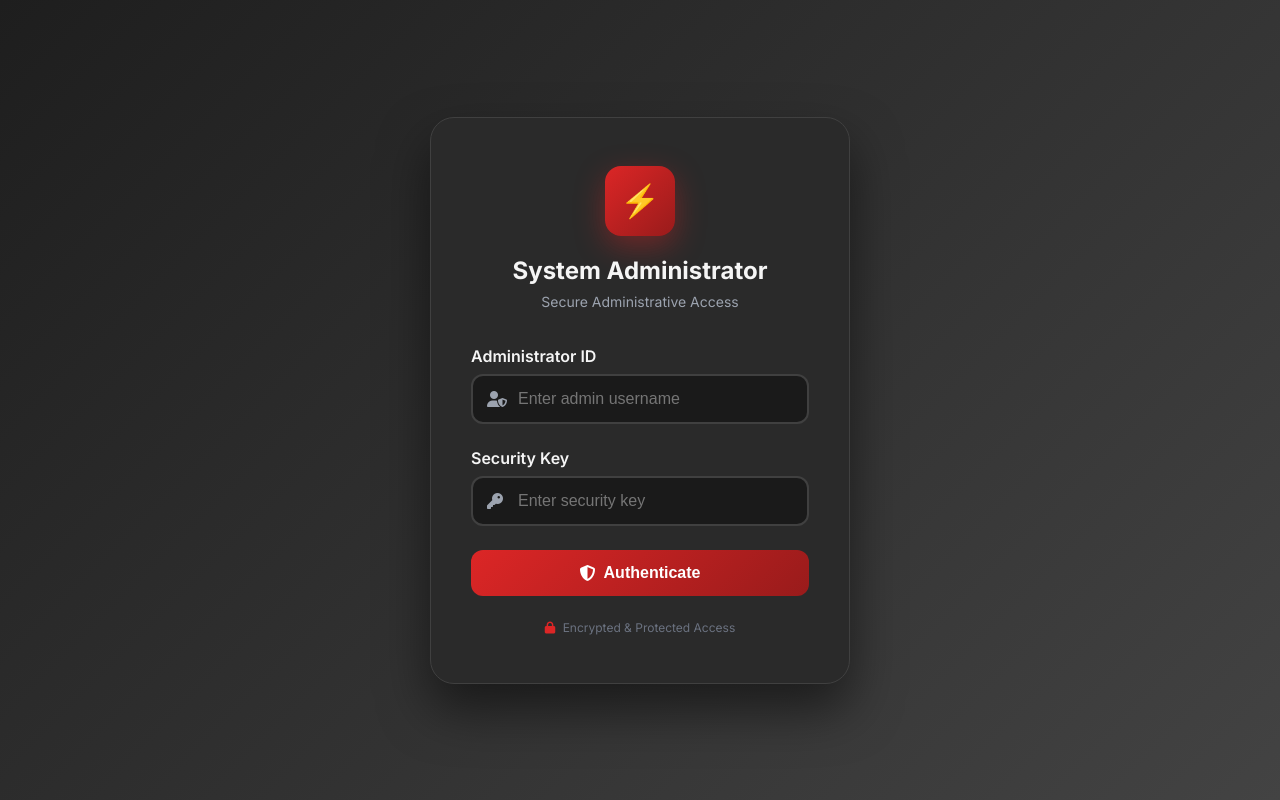
After one commit to Shahinshac/Web-based-inventory, a Python web app: template python-app/templates/admin_login.html in a window 1280 px wide. The commit adds this page. Run offline with Jinja, Linux system fonts and the light colour scheme; the template is opened without the code that fills it, so the values that code supplies are empty.

Commit message:
Security: Update admin password, add CSRF protection, rate limiting, and hidden admin login

```diff
--- /dev/null
+++ b/python-app/templates/admin_login.html
@@ -0,0 +1,211 @@
+<!DOCTYPE html>
+<html lang="en">
+<head>
+    <meta charset="UTF-8">
+    <meta name="viewport" content="width=device-width, initial-scale=1.0">
+    <title>System Administrator | Secure Access</title>
+    <link href="https://fonts.googleapis.com/css2?family=Inter:wght@400;500;600;700&display=swap" rel="stylesheet">
+    <link rel="stylesheet" href="https://cdnjs.cloudflare.com/ajax/libs/font-awesome/6.5.1/css/all.min.css">
+    <style>
+        * { margin: 0; padding: 0; box-sizing: border-box; }
+
+        body {
+            font-family: 'Inter', sans-serif;
+            min-height: 100vh;
+            background: linear-gradient(135deg, #1e1e1e 0%, #434343 100%);
+            display: flex;
+            align-items: center;
+            justify-content: center;
+            padding: 20px;
+        }
+
+        .admin-container {
+            width: 100%;
+            max-width: 420px;
+        }
+
+        .admin-card {
+            background: #2a2a2a;
+            border-radius: 24px;
+            box-shadow: 0 25px 50px rgba(0, 0, 0, 0.5);
+            padding: 48px 40px;
+            border: 1px solid #404040;
+        }
+
+        .admin-header {
+            text-align: center;
+            margin-bottom: 36px;
+        }
+
+        .admin-logo {
+            width: 70px;
+            height: 70px;
+            background: linear-gradient(135deg, #dc2626, #991b1b);
+            border-radius: 16px;
+            display: flex;
+            align-items: center;
+            justify-content: center;
+            font-size: 2rem;
+            margin: 0 auto 20px;
+            box-shadow: 0 10px 30px rgba(220, 38, 38, 0.4);
+        }
+
+        .admin-header h1 {
+            font-size: 1.5rem;
+            color: #f5f5f5;
+            margin-bottom: 8px;
+        }
+
+        .admin-header p {
+            color: #9ca3af;
+            font-size: 0.875rem;
+        }
+
+        .form-group {
+            margin-bottom: 24px;
+        }
+
+        .form-group label {
+            display: block;
+            font-weight: 600;
+            color: #f5f5f5;
+            margin-bottom: 8px;
+        }
+
+        .input-wrapper {
+            position: relative;
+        }
+
+        .input-wrapper i {
+            position: absolute;
+            left: 16px;
+            top: 50%;
+            transform: translateY(-50%);
+            color: #9ca3af;
+        }
+
+        .form-control {
+            width: 100%;
+            padding: 14px 16px 14px 45px;
+            border: 2px solid #404040;
+            border-radius: 12px;
+            font-size: 1rem;
+            background: #1a1a1a;
+            color: #f5f5f5;
+            transition: all 0.3s;
+        }
+
+        .form-control:focus {
+            outline: none;
+            border-color: #dc2626;
+            box-shadow: 0 0 0 4px rgba(220, 38, 38, 0.1);
+        }
+
+        .btn-admin {
+            width: 100%;
+            padding: 14px;
+            background: linear-gradient(135deg, #dc2626, #991b1b);
+            color: white;
+            border: none;
+            border-radius: 12px;
+            font-size: 1rem;
+            font-weight: 600;
+            cursor: pointer;
+            transition: all 0.3s;
+            display: flex;
+            align-items: center;
+            justify-content: center;
+            gap: 8px;
+        }
+
+        .btn-admin:hover {
+            transform: translateY(-2px);
+            box-shadow: 0 10px 30px rgba(220, 38, 38, 0.4);
+        }
+
+        .alert {
+            padding: 14px;
+            border-radius: 12px;
+            margin-bottom: 20px;
+            display: flex;
+            align-items: center;
+            gap: 10px;
+        }
+
+        .alert-error {
+            background: rgba(220, 38, 38, 0.2);
+            color: #fca5a5;
+            border: 1px solid rgba(220, 38, 38, 0.3);
+        }
+
+        .alert-success {
+            background: rgba(34, 197, 94, 0.2);
+            color: #86efac;
+            border: 1px solid rgba(34, 197, 94, 0.3);
+        }
+
+        .security-badge {
+            margin-top: 24px;
+            text-align: center;
+            color: #6b7280;
+            font-size: 0.75rem;
+        }
+
+        .security-badge i {
+            color: #dc2626;
+            margin-right: 4px;
+        }
+    </style>
+</head>
+<body>
+    <div class="admin-container">
+        <div class="admin-card">
+            <div class="admin-header">
+                <div class="admin-logo">⚡</div>
+                <h1>System Administrator</h1>
+                <p>Secure Administrative Access</p>
+            </div>
+
+            {% with messages = get_flashed_messages(with_categories=true) %}
+                {% if messages %}
+                    {% for category, message in messages %}
+                        <div class="alert alert-{{ category }}">
+                            <i class="fas fa-{% if category == 'success' %}check-circle{% else %}shield-alt{% endif %}"></i>
+                            {{ message }}
+                        </div>
+                    {% endfor %}
+                {% endif %}
+            {% endwith %}
+
+            <form action="{{ url_for('admin_login') }}" method="POST">
+                <input type="hidden" name="csrf_token" value="{{ csrf_token() }}"/>
+                <div class="form-group">
+                    <label>Administrator ID</label>
+                    <div class="input-wrapper">
+                        <i class="fas fa-user-shield"></i>
+                        <input type="text" name="username" class="form-control" placeholder="Enter admin username" required autocomplete="username">
+                    </div>
+                </div>
+
+                <div class="form-group">
+                    <label>Security Key</label>
+                    <div class="input-wrapper">
+                        <i class="fas fa-key"></i>
+                        <input type="password" name="password" class="form-control" placeholder="Enter security key" required autocomplete="current-password">
+                    </div>
+                </div>
+
+                <button type="submit" class="btn-admin">
+                    <i class="fas fa-shield-alt"></i>
+                    Authenticate
+                </button>
+            </form>
+
+            <div class="security-badge">
+                <i class="fas fa-lock"></i>
+                Encrypted & Protected Access
+            </div>
+        </div>
+    </div>
+</body>
+</html>
```
Also changed, not shown: python-app/app.py (+103 -6 lines), python-app/database.py (+6 -1 lines), python-app/templates/login.html (+7 -62 lines).
